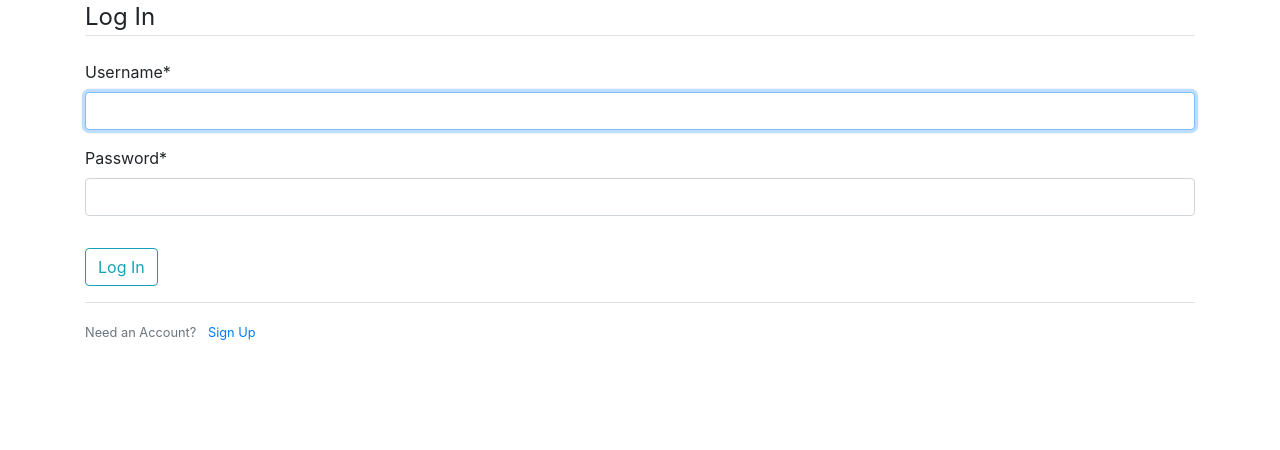
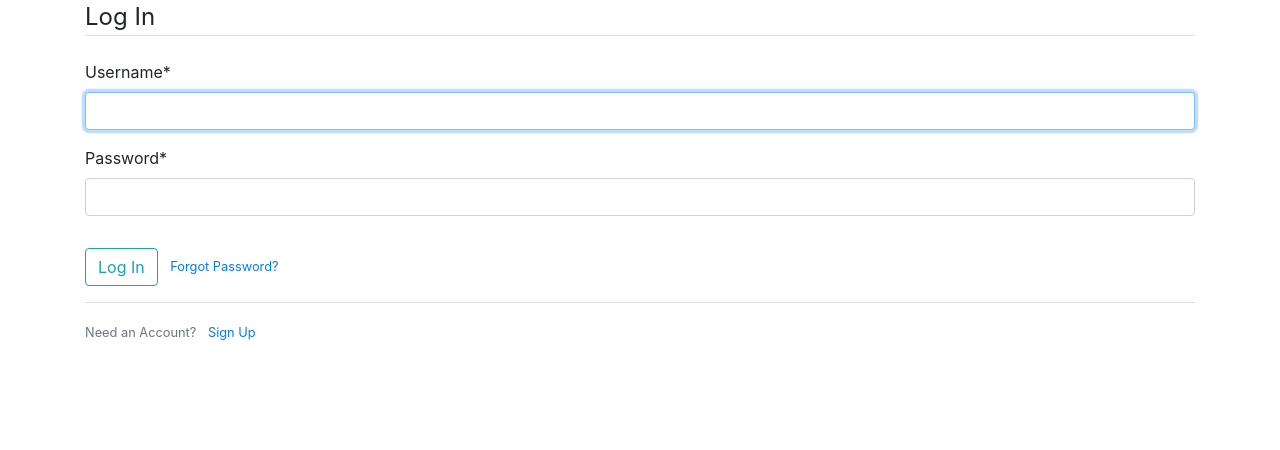
Before and after one commit to s-yaholnytskyi/django-demo, a Django app: page /login/ in a window 1280 px wide. Shown: the part 103-553 px from the top of the page. Run offline with Django 3.2, Linux system fonts and the light colour scheme; some libraries are stand-ins or nearby versions.

Commit message:
finished password reset functionality

```diff
--- a/django_demo/django_demo/urls.py
+++ b/django_demo/django_demo/urls.py
@@ -35,6 +35,9 @@ urlpatterns = [
     path('password-reset-confirm/<uidb64>/<token>/',
           auth_views.PasswordResetConfirmView.as_view(template_name='users/password_reset_confirm.html'),
           name='password_reset_confirm'),
+    path('password-reset-complete/',
+          auth_views.PasswordResetCompleteView.as_view(template_name='users/password_reset_complete.html'),
+          name='password_reset_complete'),
     path('', include('blog.urls')),
 ]
 
--- a/django_demo/users/templates/users/login.html
+++ b/django_demo/users/templates/users/login.html
@@ -10,6 +10,9 @@
             </fieldset>
             <div class='form-group'>
                 <button class='btn btn-outline-info' type='submit'>Log In</button>
+                <small class="text-muted ml-2">
+                    <a href="{% url 'password_reset' %}">Forgot Password?</a>
+                </small>
             </div>
         </form>
         <div class='border-top pt-3'>
```
Also changed, not shown: django_demo/users/templates/users/password_reset_complete.html (added, +7 -0 lines), django_demo/db.sqlite3.
